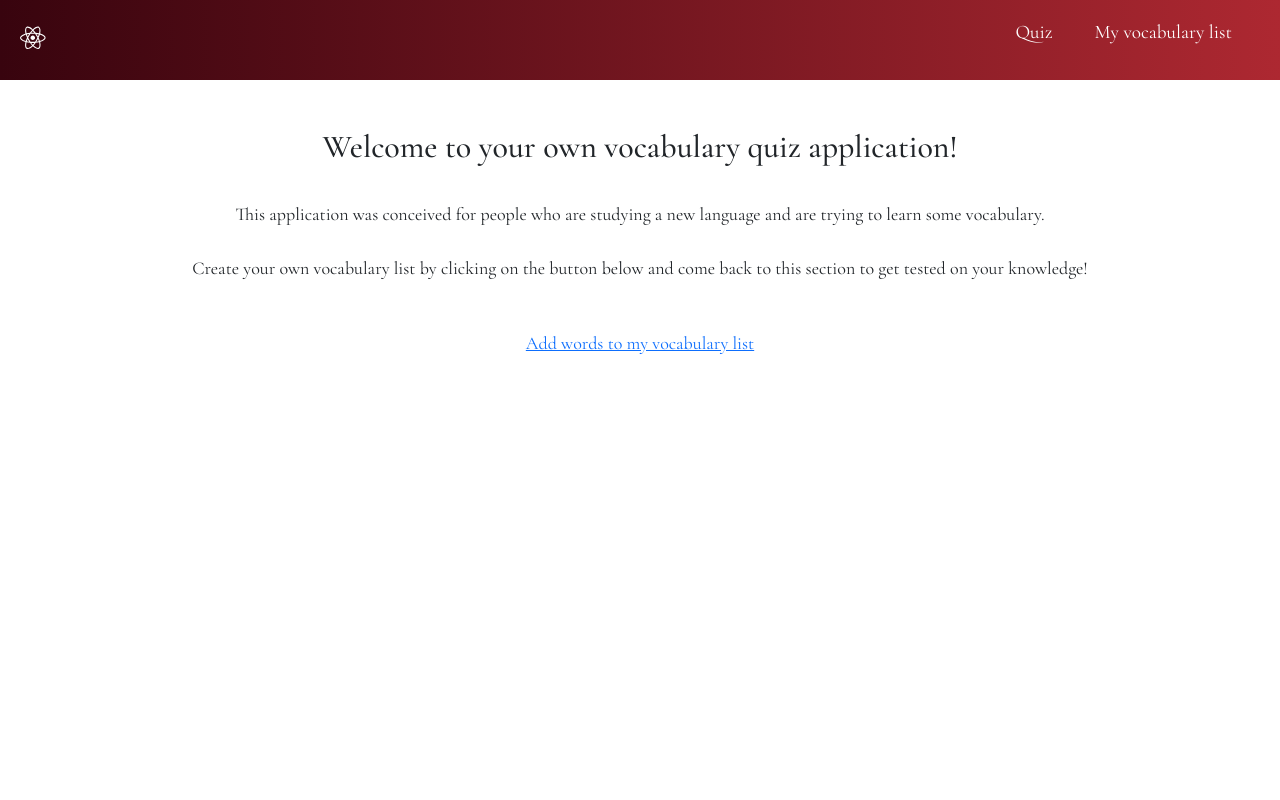
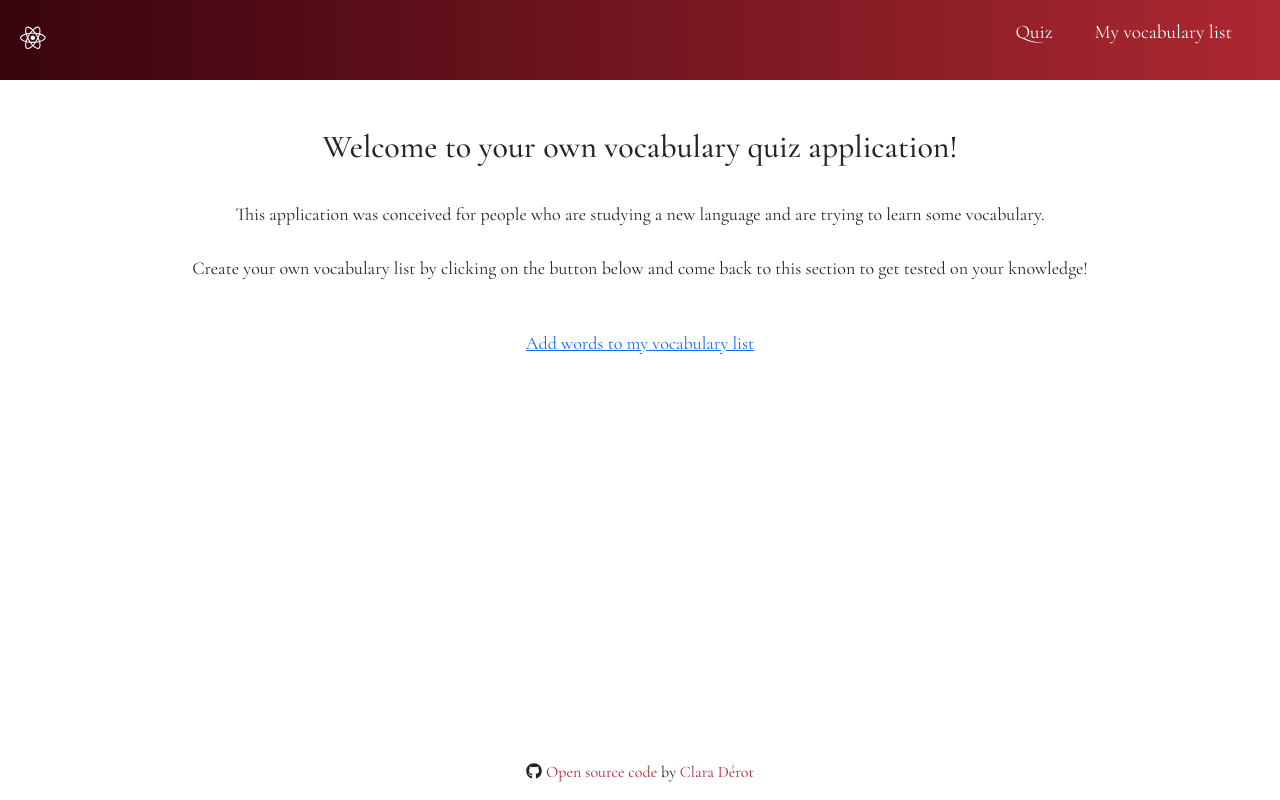
Before and after one commit to claradrt/vocabulary-quizz, a React (Create React App) app: page /home#/home in a window 1280 px wide. Built offline with nearby package versions, Linux system fonts and the light colour scheme.

Commit message:
Create footer with references

```diff
--- a/src/App.js
+++ b/src/App.js
@@ -4,6 +4,9 @@ import { HashRouter, Routes, Route, Navigate } from "react-router-dom";
 import VocabularyTest from "./routes/vocabulary-test";
 import Vocabulary from "./routes/vocabulary-list";
 import NavBar from "./NavBar.js";
+
+import { FontAwesomeIcon } from "@fortawesome/react-fontawesome";
+import { faGithub } from "@fortawesome/free-brands-svg-icons";
 
 import "./Variables.css";
 
@@ -19,6 +22,25 @@ export default function App() {
             <Route path="/vocabulary" element={<Vocabulary />} />
           </Routes>
         </div>
+        <footer className="text-center mt-4">
+          {" "}
+          <i>
+            <FontAwesomeIcon icon={faGithub} />
+          </i>
+          <a
+            href="https://github.com/claradrt/vocabulary-quizz"
+            target="_blank"
+          >
+            Open source code
+          </a>{" "}
+          by{" "}
+          <a
+            href="https://vigilant-hypatia-9bacdb.netlify.app/index.html"
+            target="_blank"
+          >
+            Clara Dérot
+          </a>
+        </footer>
       </HashRouter>
     </div>
   );
--- a/src/Variables.css
+++ b/src/Variables.css
@@ -30,3 +30,25 @@
 .MuiButton-root.MuiButton-outlined:hover {
   border: 1px solid #95232a;
 }
+
+footer {
+  position: absolute;
+  bottom: 0;
+  width: 100%;
+  height: 40px;
+  font-size: 16px;
+}
+
+footer i {
+  padding-right: 4px;
+}
+
+footer a {
+  color: var(--secondary-color);
+  text-decoration: none;
+}
+
+footer a:hover {
+  color: var(--secondary-color);
+  text-decoration: underline;
+}
```
